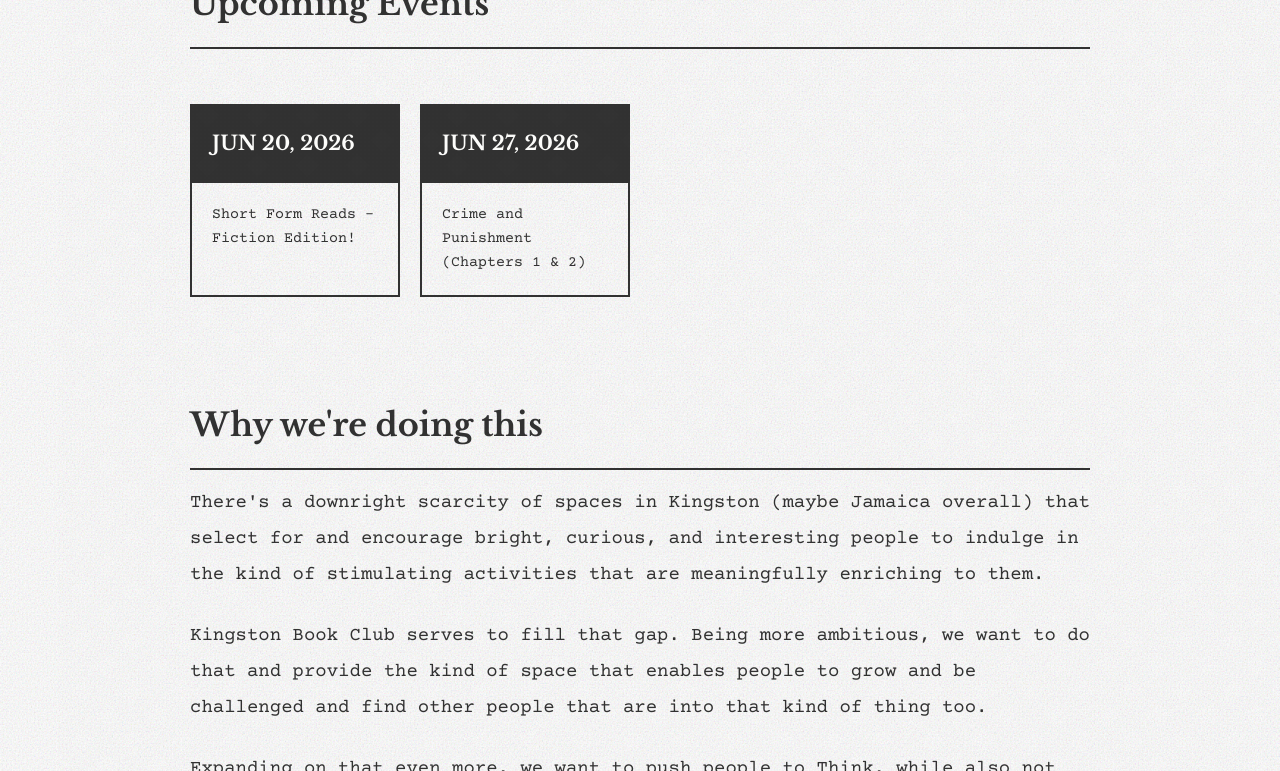
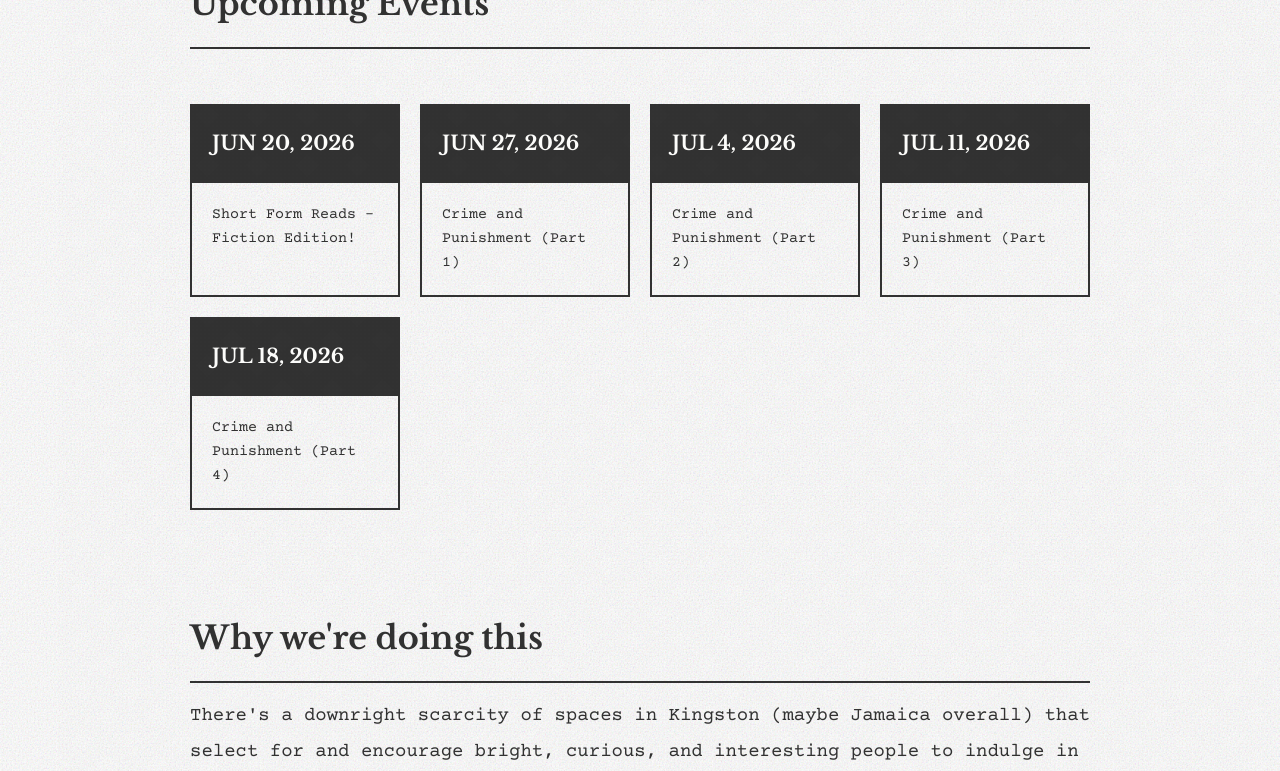
Before and after one commit to kingstonbookclub/kingstonbookclub.github.io, a Jekyll site: the page built from index.html, in a window 1280 px wide and 900 px high, scrolled down 2939 px, cut to the strip 129-900 px from the top of the window. Built offline with Jekyll 4.4.1, drawn with Linux system fonts in a browser that asks for light colours.

Commit message:
Extend calendar with Crime and Punishment parts 1-4
- Updated current reading to Part 1
- Events: Jun 27 Part 1, Jul 4 Part 2, Jul 11 Part 3, Jul 18 Part 4

Co-Authored-By: Claude Sonnet 4.6 <noreply@anthropic.com>

```diff
--- a/_data/current-reading.yml
+++ b/_data/current-reading.yml
@@ -1,7 +1,7 @@
 # Current Reading Book Information
 book_title: "Crime and Punishment"
 author: "Fyodor Dostoevsky"
-chapters: "Chapters 1 & 2"
+chapters: "Part 1"
 current_date: "June 27th, 2026"
 book_image: "/images/book.jpg"
 quote: false
--- a/_data/events.yml
+++ b/_data/events.yml
@@ -5,4 +5,13 @@ events:
     description: "Short Form Reads - Fiction Edition!"
 
   - date: "JUN 27, 2026"
-    description: "Crime and Punishment (Chapters 1 & 2)"
+    description: "Crime and Punishment (Part 1)"
+
+  - date: "JUL 4, 2026"
+    description: "Crime and Punishment (Part 2)"
+
+  - date: "JUL 11, 2026"
+    description: "Crime and Punishment (Part 3)"
+
+  - date: "JUL 18, 2026"
+    description: "Crime and Punishment (Part 4)"
```
